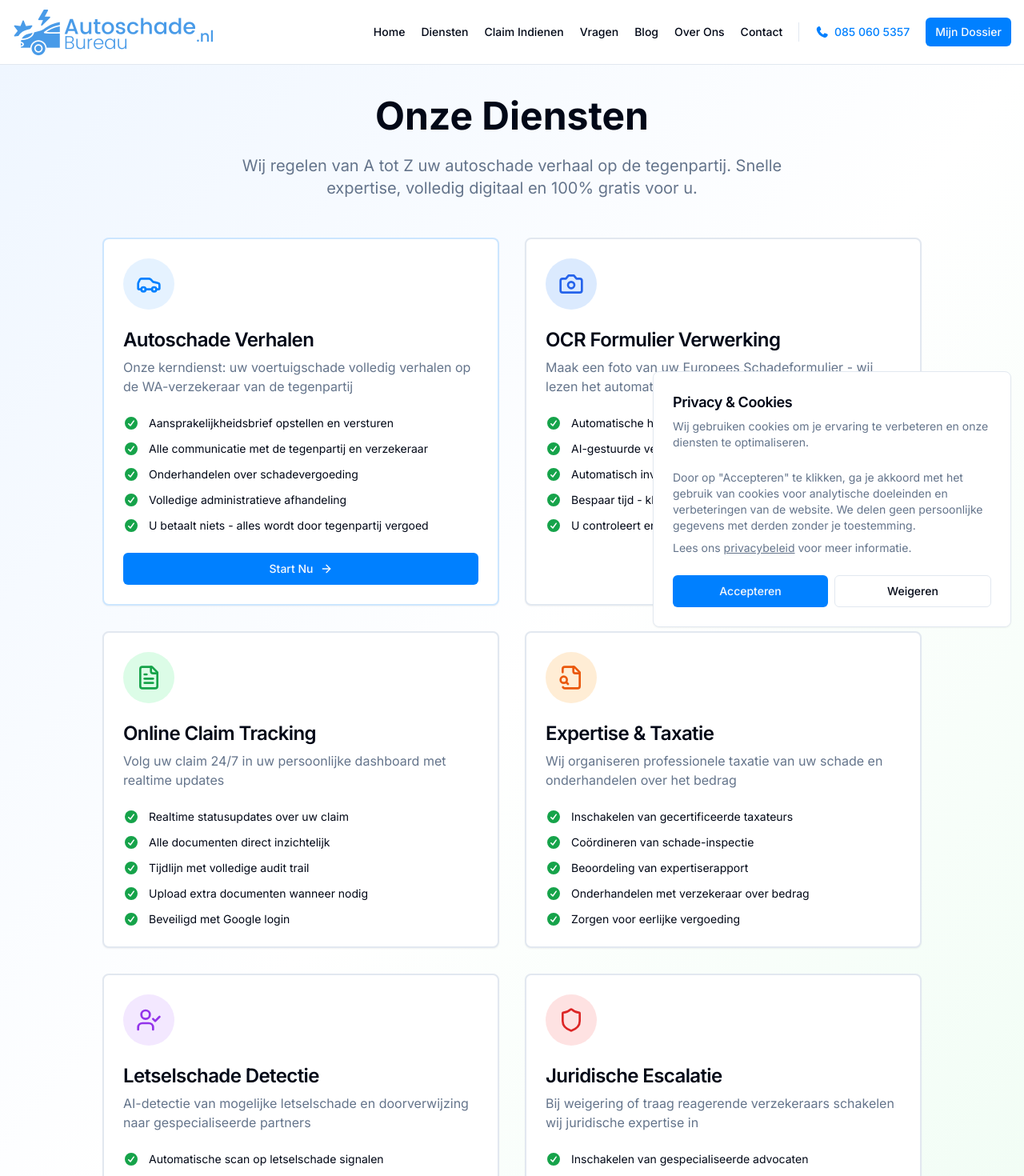
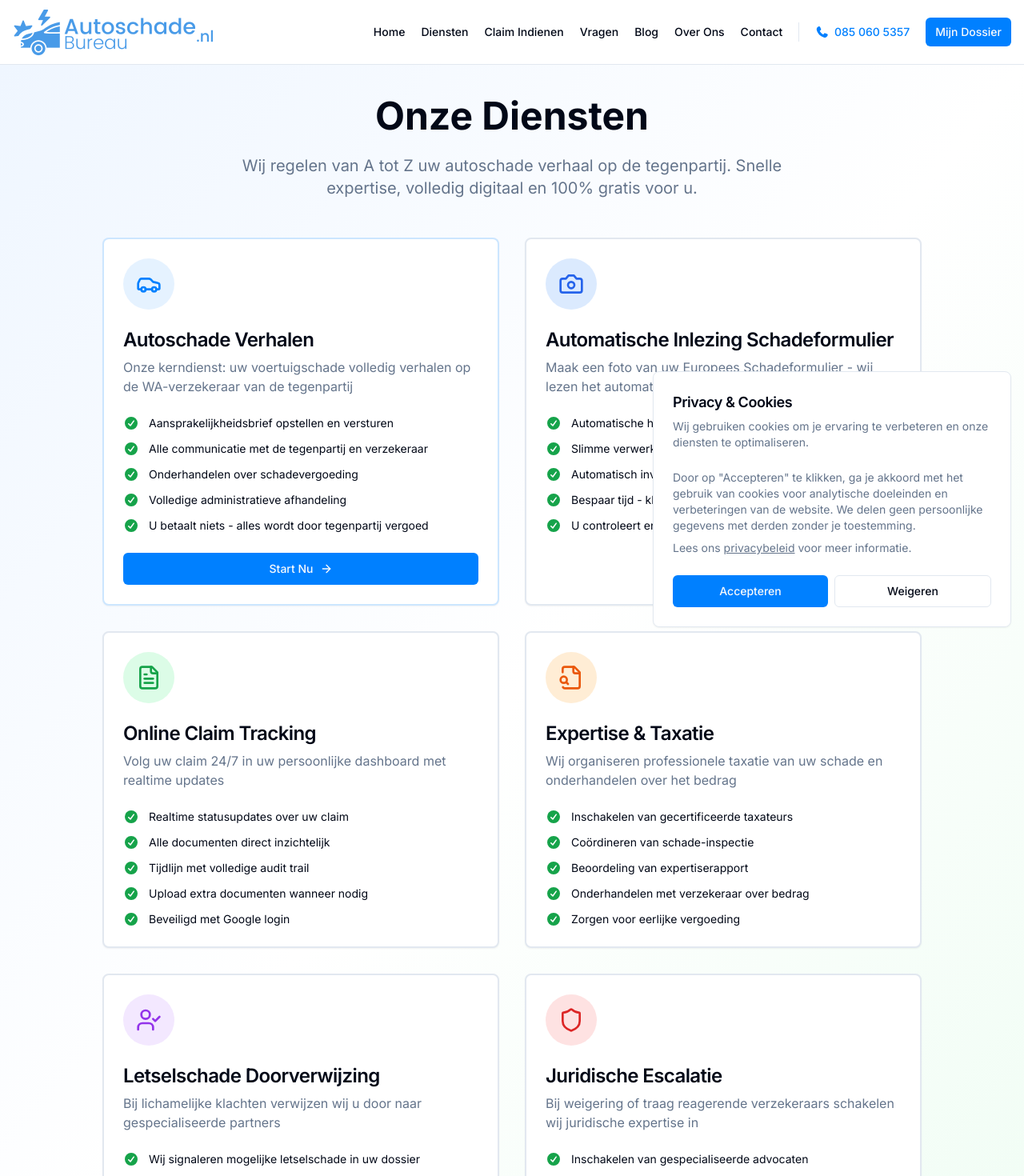
Before and after one commit to Championne/Gratisschadeverhalen.nl, a Next.js app: page /diensten in a window 1280 px wide. Shown: the top 1470 px of the page at 80% size. Built offline with nearby package versions, Linux system fonts and the light colour scheme; no server answers.

Commit message:
fix: Rename services and remove AI references on diensten page

```diff
--- a/app/diensten/page.tsx
+++ b/app/diensten/page.tsx
@@ -93,13 +93,13 @@ export default function DienstenPage() {
                 </CardContent>
               </Card>
 
-              {/* Dienst 2: OCR Schadeformulier Verwerking */}
+              {/* Dienst 2: Automatische Inlezing Schadeformulier */}
               <Card className="border-2">
                 <CardHeader>
                   <div className="w-16 h-16 rounded-full bg-blue-100 flex items-center justify-center mb-4">
                     <Camera className="h-8 w-8 text-blue-600" />
                   </div>
-                  <CardTitle className="text-2xl">OCR Formulier Verwerking</CardTitle>
+                  <CardTitle className="text-2xl">Automatische Inlezing Schadeformulier</CardTitle>
                   <CardDescription className="text-base">
                     Maak een foto van uw Europees Schadeformulier - wij lezen het automatisch in
                   </CardDescription>
@@ -112,7 +112,7 @@ export default function DienstenPage() {
                     </li>
                     <li className="flex items-start gap-3">
                       <FontAwesomeIcon icon={faCircleCheck} className="h-5 w-5 text-green-600 flex-shrink-0 mt-0.5" />
-                      <span className="text-sm">AI-gestuurde verwerking van handgeschreven tekst</span>
+                      <span className="text-sm">Slimme verwerking van handgeschreven tekst</span>
                     </li>
                     <li className="flex items-start gap-3">
                       <FontAwesomeIcon icon={faCircleCheck} className="h-5 w-5 text-green-600 flex-shrink-0 mt-0.5" />
@@ -204,22 +204,22 @@ export default function DienstenPage() {
                 </CardContent>
               </Card>
 
-              {/* Dienst 5: Letselschade Detectie */}
+              {/* Dienst 5: Letselschade Doorverwijzing */}
               <Card className="border-2">
                 <CardHeader>
                   <div className="w-16 h-16 rounded-full bg-purple-100 flex items-center justify-center mb-4">
                     <UserCheck className="h-8 w-8 text-purple-600" />
                   </div>
-                  <CardTitle className="text-2xl">Letselschade Detectie</CardTitle>
+                  <CardTitle className="text-2xl">Letselschade Doorverwijzing</CardTitle>
                   <CardDescription className="text-base">
-                    AI-detectie van mogelijke letselschade en doorverwijzing naar gespecialiseerde partners
+                    Bij lichamelijke klachten verwijzen wij u door naar gespecialiseerde partners
                   </CardDescription>
                 </CardHeader>
                 <CardContent>
                   <ul className="space-y-3">
                     <li className="flex items-start gap-3">
                       <FontAwesomeIcon icon={faCircleCheck} className="h-5 w-5 text-green-600 flex-shrink-0 mt-0.5" />
-                      <span className="text-sm">Automatische scan op letselschade signalen</span>
+                      <span className="text-sm">Wij signaleren mogelijke letselschade in uw dossier</span>
                     </li>
                     <li className="flex items-start gap-3">
                       <FontAwesomeIcon icon={faCircleCheck} className="h-5 w-5 text-green-600 flex-shrink-0 mt-0.5" />
```
